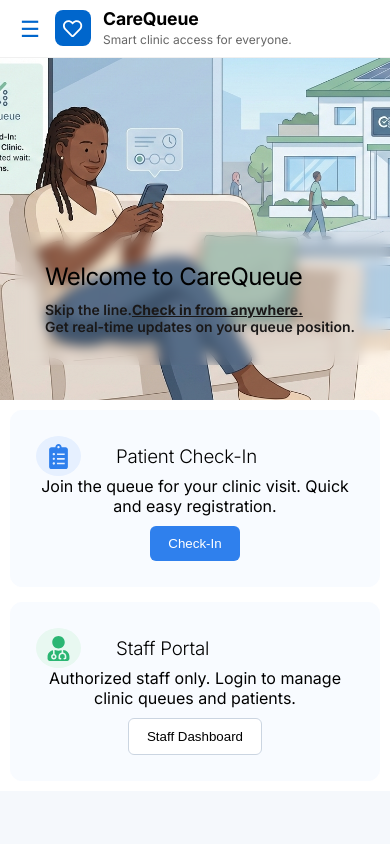
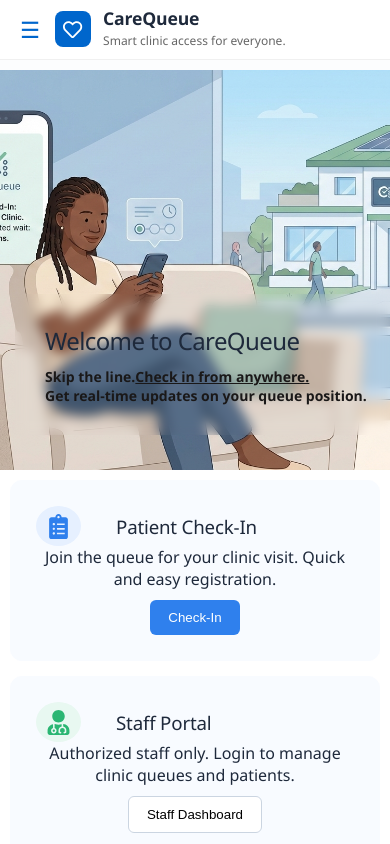
Before and after one commit to The-Nexus-Capstone/Nexus-Carequeue, a React app in the folder frontend/: page / in a window 390 px wide. Built offline with nearby package versions, Linux system fonts and the light colour scheme; the HTML template or start-up script is replaced by a standard one.

Commit message:
resolve landing navbar floating and mobile alignment

```diff
--- a/frontend/src/Pages/Landing.css
+++ b/frontend/src/Pages/Landing.css
@@ -1,4 +1,4 @@
-
+/* BASE */
 .landing.page-container {
   display: block !important;
   height: auto !important;
@@ -6,6 +6,11 @@
   position: relative;
 }
 
+.landing {
+  font-family: "Segoe UI", sans-serif;
+  background: #f5f8fc;
+  color: #1e293b;
+}
 
 .navbar {
   width: 100%;
@@ -14,6 +19,7 @@
   padding: 10px 20px;
   box-sizing: border-box;
   z-index: 1000;
+  /* PIN TO TOP: This stops the global CSS from centering it */
   position: absolute;
   top: 0;
   left: 0;
@@ -25,24 +31,6 @@
   justify-content: space-between;
   max-width: 1200px;
   margin: 0 auto;
-}
-
-
-@media (max-width: 768px) {
-  .nav-container {
-    display: flex !important;
-    justify-content: flex-start !important;
-    gap: 15px;
-  }
-
-  .nav-links { display: none !important; }
-  .hamburger {
-    display: block !important;
-    order: 1;
-  }
-  .logo {
-    order: 2;
-  }
 }
 
 .logo {
@@ -130,8 +118,8 @@
 @media (max-width: 768px) {
   .nav-container {
     display: flex !important;
-    flex-direction: row !important; /* Ensures side-by-side */
-    justify-content: flex-start !important; /* Aligns to left */
+    flex-direction: row !important;
+    justify-content: flex-start !important;
     gap: 15px !important;
   }
 
@@ -141,12 +129,12 @@
 
   .hamburger {
     display: block !important;
-    order: 1 !important; /* Puts hamburger FIRST on left */
+    order: 1 !important; /* HAMBURGER LEFT */
     color: #0066cc;
   }
 
   .logo {
-    order: 2 !important; /* Puts logo SECOND (right of hamburger) */
+    order: 2 !important; /* LOGO RIGHT */
   }
 
   .mobile-menu {
@@ -164,6 +152,10 @@
     border: none;
     border-bottom: 1px solid #f1f5f9;
     font-size: 14px;
+  }
+
+  .hero-section {
+    margin-top: 70px; /* Offset for the absolute navbar */
   }
 
   .hero-overlay {
@@ -187,7 +179,7 @@
   }
 }
 
-/* REST OF YOUR PAGE STYLES */
+/* REST OF PAGE STYLES */
 .hero-section { position: relative; }
 .hero-img { width: 100%; height: 400px; object-fit: cover; }
 .hero-overlay { position: absolute; bottom: 20px; padding: 30px; backdrop-filter: blur(6px); width: 100%; }
--- a/frontend/src/Shared/Styles/Global.css
+++ b/frontend/src/Shared/Styles/Global.css
@@ -3,16 +3,16 @@
 :root {
   --primary-font: 'Inter', -apple-system, BlinkMacSystemFont, "Segoe UI", Roboto, sans-serif;
 
-  /* Primary Brand Colors */
+
   --primary-blue: #0066cc;
   --primary-light: #4d94db;
 
-  /* Text Colors */
+
   --text-white: #fafafa;
   --text-black: #1e1e1e;
   --text-grey: #f1f3f6;
 
-  /* Semantic Colors (Status) */
+
   --success-green: #047857;
   --success-light: #cafdee;
 
@@ -49,6 +49,21 @@ body {
   -webkit-font-smoothing: antialiased;
   -moz-osx-font-smoothing: grayscale;
 }
+
+
+.page-container {
+  width: 100%;
+  max-width: 100vw;
+  margin: 0 auto;
+  display: flex;
+  flex-direction: column;
+}
+
+
+.page-container.landing {
+  display: block;
+}
+
 
 h1, .staff-dashboard-title {
   font-weight: 500;
@@ -131,13 +146,13 @@ img {
     padding: 10px !important;
   }
 
-  /* Ensures charts and tables take full width */
+
   .chart-container, .table-wrapper, .action-card, .status-card {
     width: 100% !important;
-    overflow-x: auto !important; /* Allows table scrolling if needed */
+    overflow-x: auto !important;
   }
 
-  /* Fixes Sidebar for mobile (hides it or stacks it) */
+
   .sidebar {
     width: 100% !important;
     height: auto !important;
@@ -145,7 +160,7 @@ img {
   }
 
   .main-content {
-    margin-left: 0 !important; /* Removes sidebar gap */
+    margin-left: 0 !important;
     padding: 15px !important;
   }
 }
```
